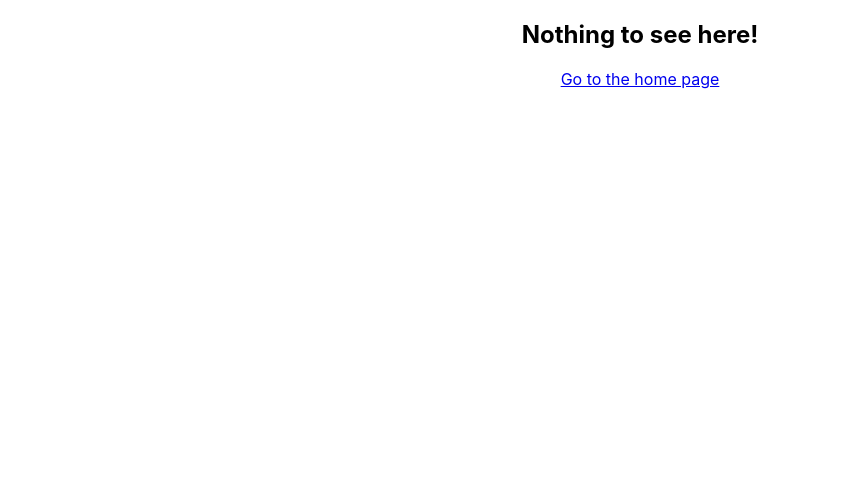
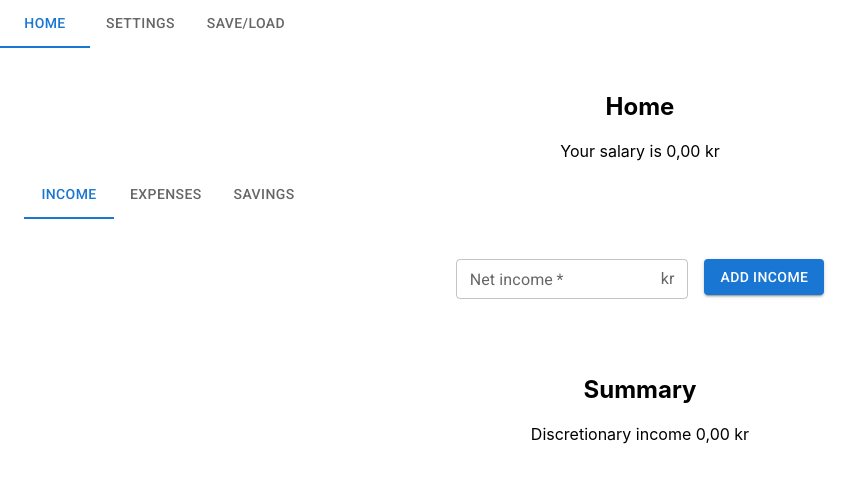
Before and after one commit to metzzarn/economy-planner-cra, a React (Vite) app: page / in a window 1280 px wide. Shown: the top 482 px of the page, without its empty margins (0-863 px from the left). Built offline with nearby package versions, Linux system fonts and the light colour scheme.

Commit message:
Add dist

```diff
--- a/package.json
+++ b/package.json
@@ -9,7 +9,7 @@
     "predeploy": "npm run build",
     "deploy": "gh-pages -d dist"
   },
-  "homepage": "https://metzzarn.github.io/economy-planner-cra",
+  "homepage": "https://<username>.github.io/<repo>/",
   "eslintConfig": {
     "extends": [
       "react-app",
@@ -30,6 +30,7 @@
   },
   "devDependencies": {
     "@vitejs/plugin-react": "^4.0.0",
+    "gh-pages": "^5.0.0",
     "prettier": "2.8.3",
     "vite": "^4.3.5",
     "vite-plugin-svgr": "^3.2.0",
@@ -51,7 +52,6 @@
     "@types/node": "^16.18.11",
     "@types/react": "^18.0.27",
     "@types/react-dom": "^18.0.10",
-    "gh-pages": "^5.0.0",
     "react": "^18.2.0",
     "react-dom": "^18.2.0",
     "react-final-form": "^6.5.9",
--- a/src/App.tsx
+++ b/src/App.tsx
@@ -7,7 +7,7 @@ export default function App() {
   return (
     <div className="App">
       <Routes>
-        <Route path={'/economy-planner-cra'} element={<Layout />}>
+        <Route path={'/'} element={<Layout />}>
           {/*<Route index element={<Home />} />*/}
           {/*<Route path="dashboard" element={<Dashboard />} />*/}
           {/*<Route path="settings" element={<Settings />} />*/}
--- a/vite.config.ts
+++ b/vite.config.ts
@@ -6,7 +6,7 @@ import svgrPlugin from 'vite-plugin-svgr';
 // https://vitejs.dev/config/
 export default defineConfig({
   plugins: [react(), viteTsconfigPaths(), svgrPlugin()],
-  base: '/economy-planner-cra/',
+  base: '/<repo>/',
   server: {
     open: '/economy-planner-cra',
   },
```
Also changed, not shown: 38 other files (tests, documents, lock files or other folders).
